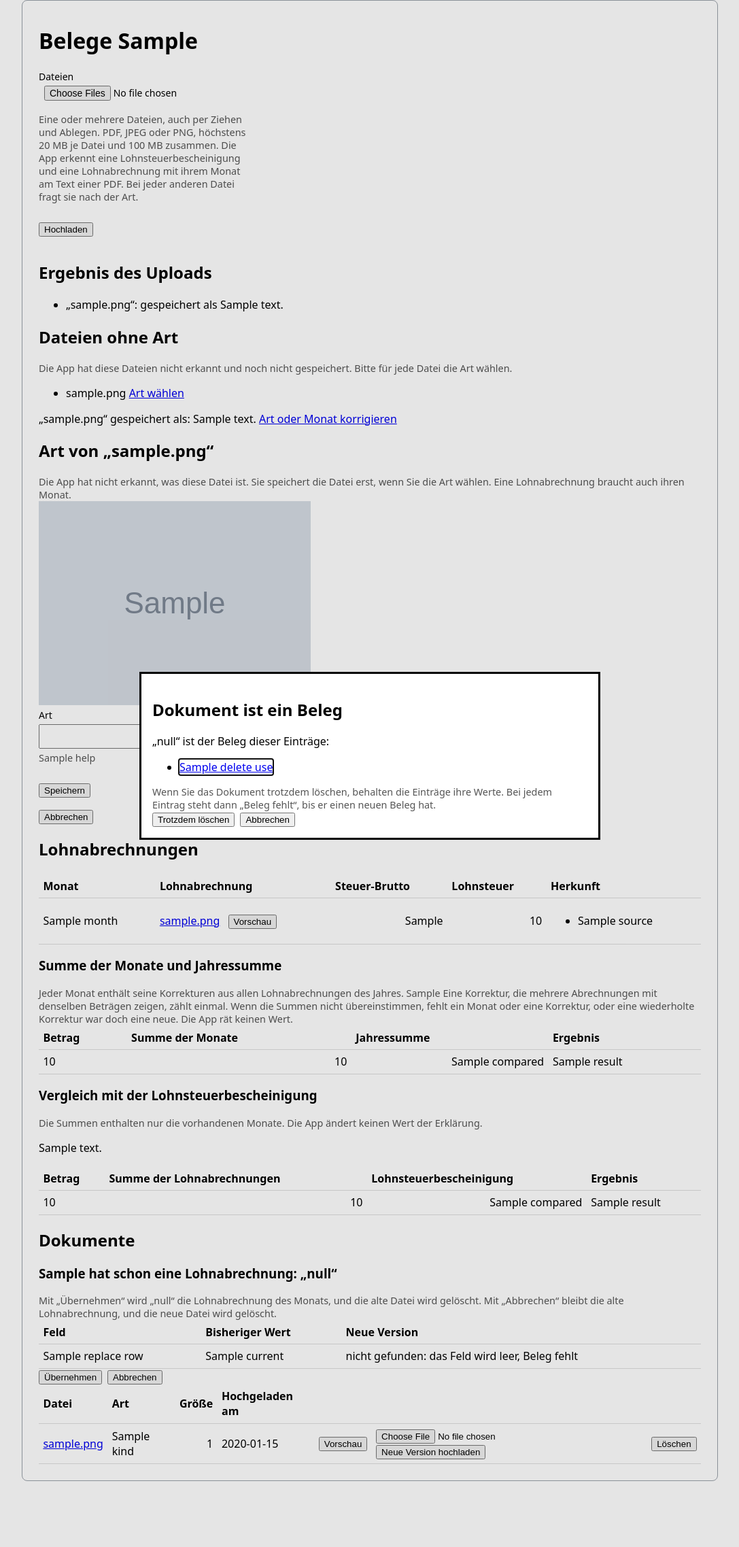
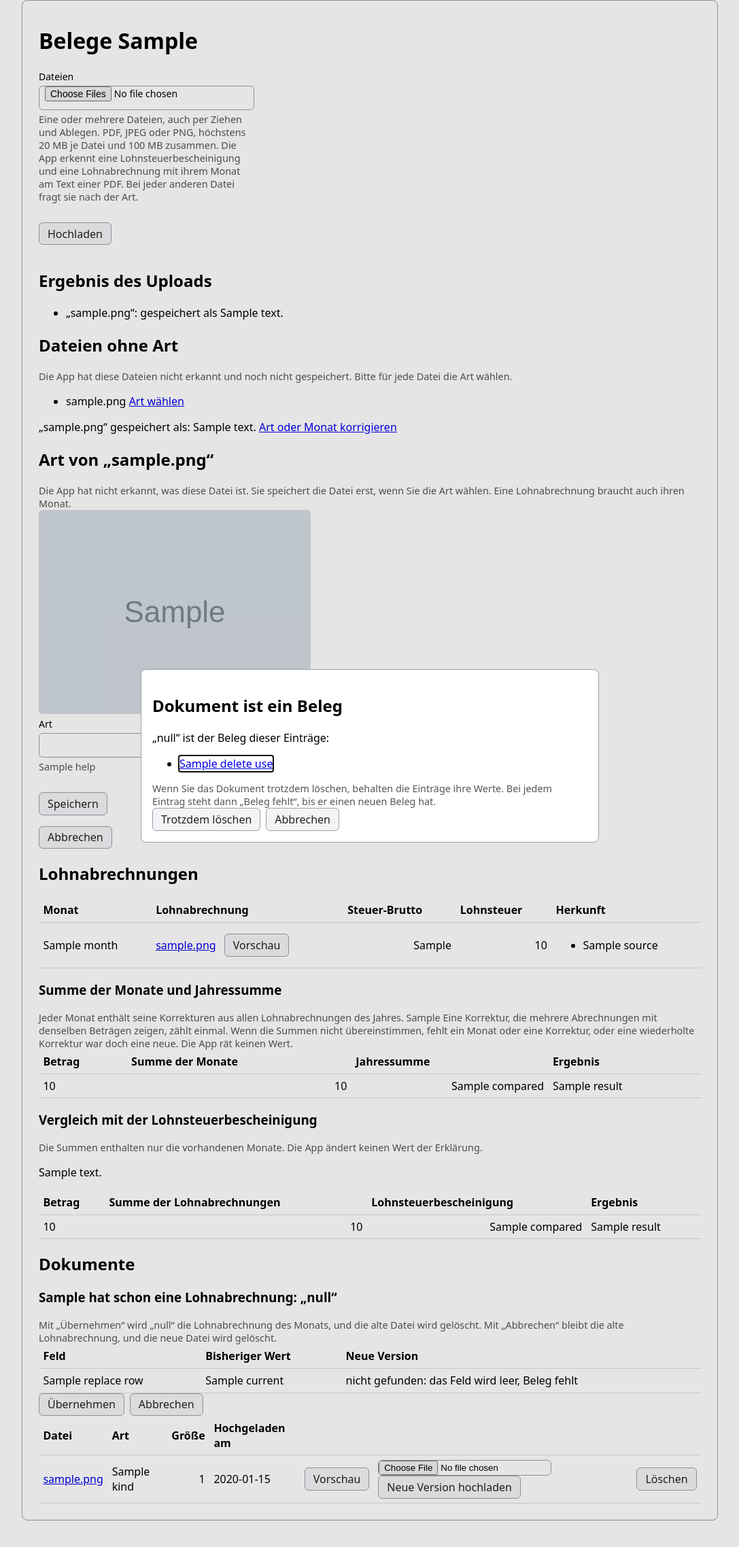
Before and after one commit to colla69/makeMyTaxes, a Spring app: page /documents in a window 1280 px wide. Shown: the part 105-2380 px from the top of the page at 68% size, without its empty margins (96-1183 px from the left). Run offline with Thymeleaf, Linux system fonts and the light colour scheme; the template is opened without the code that fills it: most values are stand-ins (such as "Sample title", 1, 10 or a date in 2020); grey boxes marked "Sample" are stand-in pictures; data that the repository does not hold is empty; some of the project's set-up classes (security, data sources, template engines, error pages and the like) are left out, and stand-ins take their place; database files in the repository are not loaded; some libraries are stand-ins or nearby versions.

Commit message:
style(ui): round the edges of controls, dialogs and framed documents
Closes #174

Co-Authored-By: Claude Opus 5.5 <noreply@anthropic.com>

```diff
--- a/app/src/main/resources/static/app.css
+++ b/app/src/main/resources/static/app.css
@@ -2,6 +2,50 @@ body {
   font-family: system-ui, sans-serif;
   margin: 2rem auto;
   width: 80%;
+}
+
+/*
+ * All edges are slightly round. A rounded control loses the look of the browser, so the controls
+ * get their own border and background.
+ */
+:root {
+  --radius: 0.375rem;
+}
+
+button,
+input,
+select,
+textarea {
+  border: 1px solid #9aa1a9;
+  border-radius: var(--radius);
+}
+
+button {
+  background: #f3f4f6;
+  color: #222;
+  cursor: pointer;
+  font: inherit;
+  padding: 0.3rem 0.75rem;
+}
+
+button:hover {
+  background: #e4e7eb;
+}
+
+input,
+select,
+textarea {
+  background: #fff;
+}
+
+dialog {
+  border: 1px solid #9aa1a9;
+  border-radius: 0.5rem;
+}
+
+iframe,
+img {
+  border-radius: var(--radius);
 }
 
 .fields {
```
Also changed, not shown: 1 other file.
